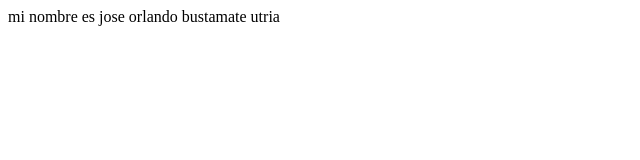
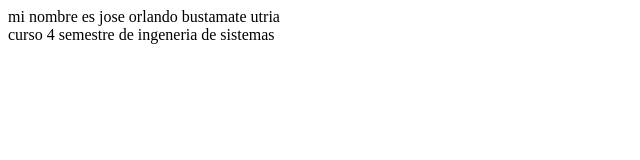
Before and after one commit to jose34-byte/practica_git, a plain HTML site: page index.html in a window 1280 px wide. Shown: the whole page, without its empty margins (0-640 px from the left). Drawn offline with Linux system fonts and the light colour scheme.

Commit message:
tercer commit

```diff
--- a/index.html
+++ b/index.html
@@ -7,6 +7,7 @@
 </head>
 <body>
     <div>mi nombre es jose orlando bustamate utria </div>
+    <div>curso 4 semestre de ingeneria de sistemas </div>
 
 </body>
 </html>
```
